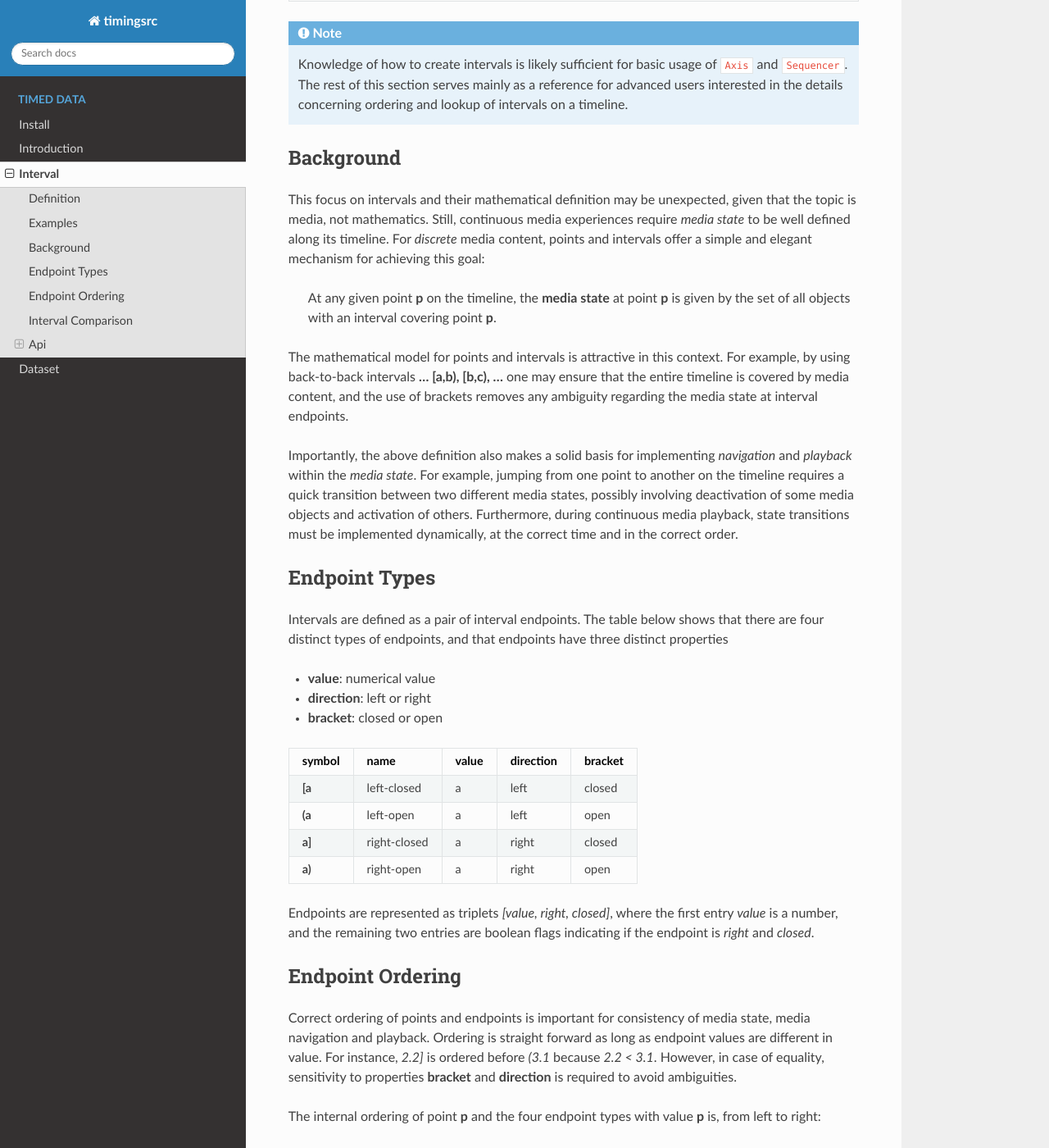
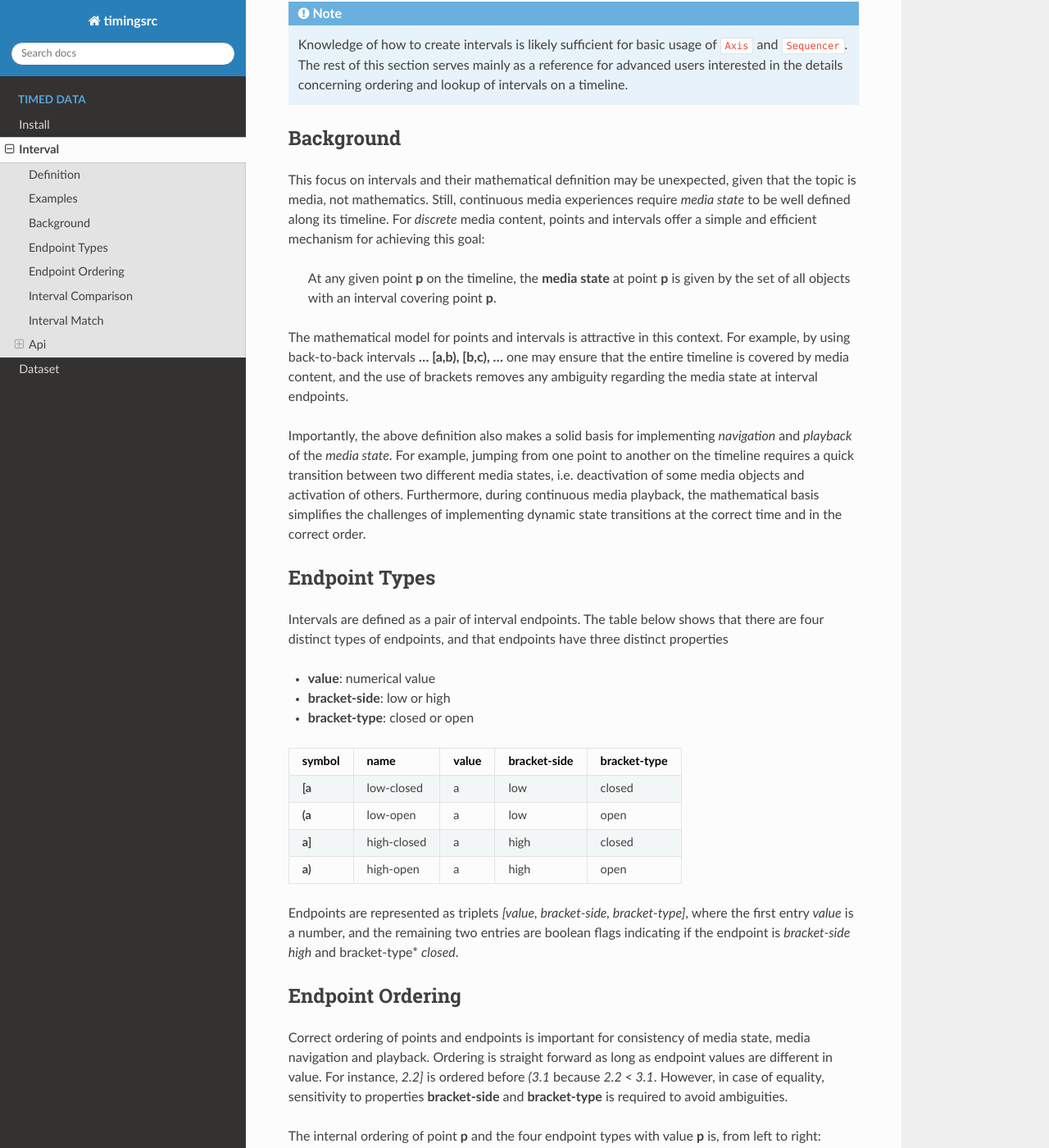
Before and after one commit to ingararntzen/timingdocs, a Sphinx documentation site: the page built from docs/source/interval.rst, in a window 1280 px wide and 1400 px high, scrolled down 1187 px. Shown: the whole window at 82% size. Built offline with Sphinx 7.4.7 and the Read the Docs theme 2.0.0, drawn with Linux system fonts in a browser that asks for light colours; some of the changed text lies outside the part shown.

Commit message:
finished switch from axis to dataset

```diff
--- a/docs/source/index.rst
+++ b/docs/source/index.rst
@@ -12,7 +12,6 @@
    :caption: Timed Data
 
    install
-   intro
    interval
    dataset
 
--- a/docs/source/interval.rst
+++ b/docs/source/interval.rst
@@ -77,11 +78,11 @@
 Background
 ------------------------------------------------------------------------
 
-This focus on intervals and their mathematical definition may be unexpected, given
-that the topic is media, not mathematics. Still, continuous media experiences
-require *media state* to be well defined along its timeline. For *discrete*
-media content, points and intervals offer a simple and elegant mechanism for
-achieving this goal:
+This focus on intervals and their mathematical definition may be
+unexpected, given that the topic is media, not mathematics. Still,
+continuous media experiences require *media state* to be well defined
+along its timeline. For *discrete* media content, points and intervals
+offer a simple and efficient mechanism for achieving this goal:
 
     At any given point **p** on the timeline, the **media state** at point **p**
     is given by the set of all objects with an interval covering point **p**.
@@ -91,41 +92,41 @@
 ensure that the entire timeline is covered by media content, and the use of
 brackets removes any ambiguity regarding the media state at interval endpoints.
 
-Importantly, the above definition also makes a solid basis for implementing
-*navigation* and *playback* within the *media state*. For example, jumping from
-one point to another on the timeline requires a quick transition between two
-different media states, possibly involving deactivation of some media objects
-and activation of others. Furthermore, during continuous media playback, state
-transitions must be implemented dynamically, at the correct time and in the
-correct order.
+Importantly, the above definition also makes a solid basis for
+implementing *navigation* and *playback* of the *media state*. For
+example, jumping from one point to another on the timeline requires a
+quick transition between two different media states, i.e. deactivation
+of some media objects and activation of others. Furthermore, during
+continuous media playback, the  mathematical basis simplifies the
+challenges of implementing dynamic state transitions at the correct time
+and in the correct order.
 
 .. _interval-endpoint:
 
 Endpoint Types
 ------------------------------------------------------------------------
 
-
-Intervals are defined as a pair of interval endpoints. The table below shows
-that there are four distinct types of endpoints, and that endpoints have three
-distinct properties
+Intervals are defined as a pair of interval endpoints. The table below
+shows that there are four distinct types of endpoints, and that
+endpoints have three distinct properties
 
 *   **value**: numerical value
-*   **direction**: left or right
-*   **bracket**: closed or open
+*   **bracket-side**: low or high
+*   **bracket-type**: closed or open
 
-======  ============  ======  =========  =======
-symbol  name          value   direction  bracket
-======  ============  ======  =========  =======
-**[a**  left-closed   a       left       closed
-**(a**  left-open     a       left       open
-**a]**  right-closed  a       right      closed
-**a)**  right-open    a       right      open
-======  ============  ======  =========  =======
+======  ============  ======  ============  ============
+symbol  name          value   bracket-side  bracket-type
+======  ============  ======  ============  ============
+**[a**  low-closed    a       low           closed
+**(a**  low-open      a       low           open
+**a]**  high-closed   a       high          closed
+**a)**  high-open     a       high          open
+======  ============  ======  ============  ============
 
-Endpoints are represented as triplets *[value, right, closed]*, where
-the first entry *value* is a number, and the remaining two entries are
-boolean flags indicating if the endpoint is *right* and *closed*.
-
+Endpoints are represented as triplets *[value, bracket-side,
+bracket-type]*, where the first entry *value* is a number, and the
+remaining two entries are boolean flags indicating if the endpoint is
+*bracket-side* *high* and bracket-type* *closed*.
 
 
 ..  _interval-ordering:
@@ -133,11 +134,12 @@
 Endpoint Ordering
 ------------------------------------------------------------------------
 
-Correct ordering of points and endpoints is important for consistency of media
-state, media navigation and playback. Ordering is straight forward as long as
-endpoint values are different in value. For instance, *2.2]* is ordered before
-*(3.1* because *2.2 < 3.1*. However, in case of equality, sensitivity to
-properties **bracket** and **direction** is required to avoid ambiguities.
+Correct ordering of points and endpoints is important for consistency of
+media state, media navigation and playback. Ordering is straight forward
+as long as endpoint values are different in value. For instance, *2.2]*
+is ordered before *(3.1* because *2.2 < 3.1*. However, in case of
+equality, sensitivity to properties **bracket-side** and
+**bracket-type** is required to avoid ambiguities.
 
 The internal ordering of point **p** and the four endpoint types with value
 **p** is, from left to right:
@@ -146,16 +148,16 @@
 
 Or, by name:
 
-    *right-open, left-closed, value, right-closed, left-open*
+    *high-open, low-closed, value, high-closed, low-open*
 
-Based on this ordering we may define the comparison operators **leftof(e1, e2)**
-and **rightof(e1, e2)**, where **e1** and **e2** are either endpoints or regular
+Based on this ordering we may define the comparison operators **lt(e1, e2)**
+and **gt(e1, e2)**, where **e1** and **e2** are either endpoints or regular
 points values.
 
-    **leftof(e1, e2)** returns true if **e1** is before **e2**,
+    **lt(e1, e2)** returns true if **e1** is before **e2**,
     and false if **e1** is equal to or after **e2**.
 
-    **rightof(e1, e2)** returns true if **e1** is after **e2**,
+    **gt(e1, e2)** returns true if **e1** is after **e2**,
     and false if **e1** is equal to or before **e2**.
 
 
@@ -226,6 +228,36 @@
 [2,4>   <1,3>   OVERLAP_RIGHT: a overlaps b from right
 [2,4>   <1,2>   OUTSIDE_RIGHT: a is outside b on the right
 ======  ======  ===============================================
+
+
+..  _interval-match:
+
+Interval Match
+------------------------------------------------------------------------
+
+While **cmp(a,b)** gives the relation between a and b, a related
+operation **match(a, b, mask)** returns true if interval a *matches*
+interval b, where **mask** defines what relations are accepted as a
+*match*.
+
+Each Interval relation is associated with a mask value. Multiple
+relations may then be be aggregated by AND'ing the appropriate masks.
+
+=========  ===  ===============
+mask       int  relation
+=========  ===  ===============
+0b1000000   64  OUTSIDE_LEFT
+0b0100000   32  OVERLAP_LEFT
+0b0010000   16  COVERED
+0b0001000    8  EQUALS
+0b0000100    4  COVERS
+0b0000010    2  OVERLAP_RIGHT
+0b0000001    1  OUTSIDE_RIGHT
+=========  ===  ===============
+
+The default value of match **mask** is 62 (0b0111110), which implies
+that all relations except OUTSIDE_LEFT and OUTSIDE_RIGHT are counted
+as a match.
 
 
 
```
Also changed, not shown: other parts of docs/source/interval.rst (+17 -16 lines), docs/source/dataset.rst (+185 -187 lines).
